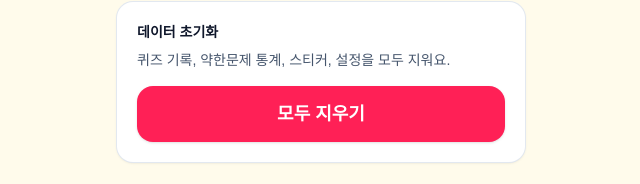
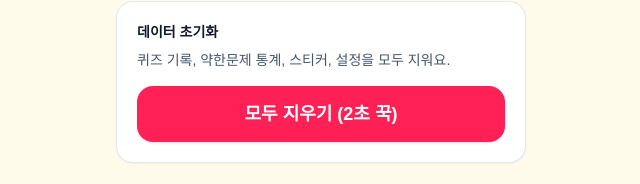
Before and after one commit to woairi/gugudan-kids, a Next.js app: page /parents in a window 1280 px wide. Shown: the part 734-918 px from the top of the page, without its empty margins (319-959 px from the left). Built offline with nearby package versions, Linux system fonts and the light colour scheme.

Commit message:
feat(parents): gate reset with 2s long-press

```diff
--- a/src/app/parents/page.tsx
+++ b/src/app/parents/page.tsx
@@ -1,7 +1,7 @@
 "use client";
 
 import Link from "next/link";
-import { useEffect, useState } from "react";
+import { useEffect, useRef, useState } from "react";
 import { getSettings, setSettings, type Settings } from "@/shared/lib/settings";
 import { KEYS } from "@/shared/lib/keys";
 
@@ -130,12 +130,7 @@ export default function ParentsPage() {
           <p className="mt-2 text-sm text-slate-600">
             퀴즈 기록, 약한문제 통계, 스티커, 설정을 모두 지워요.
           </p>
-          <button
-            onClick={resetAll}
-            className="mt-4 h-14 w-full rounded-2xl bg-rose-500 text-lg font-extrabold text-white shadow-sm active:scale-[0.99]"
-          >
-            모두 지우기
-          </button>
+          <ResetHoldButton onConfirm={resetAll} />
         </section>
 
         <section className="mt-6 rounded-2xl bg-white p-5 shadow-sm ring-1 ring-slate-200">
@@ -146,3 +141,65 @@ export default function ParentsPage() {
     </main>
   );
 }
+
+
+function ResetHoldButton({ onConfirm }: { onConfirm: () => void }) {
+  const [holding, setHolding] = useState(false);
+  const [progress, setProgress] = useState(0);
+  const timerRef = useRef<number | null>(null);
+  const startAtRef = useRef<number | null>(null);
+
+  useEffect(() => {
+    return () => {
+      if (timerRef.current) window.clearInterval(timerRef.current);
+    };
+  }, []);
+
+  function startHold() {
+    if (holding) return;
+    setHolding(true);
+    setProgress(0);
+    startAtRef.current = Date.now();
+    timerRef.current = window.setInterval(() => {
+      const startAt = startAtRef.current ?? Date.now();
+      const elapsed = Date.now() - startAt;
+      const p = Math.min(100, Math.round((elapsed / 2000) * 100));
+      setProgress(p);
+      if (elapsed >= 2000) {
+        window.clearInterval(timerRef.current!);
+        timerRef.current = null;
+        setHolding(false);
+        setProgress(0);
+        onConfirm();
+      }
+    }, 50);
+  }
+
+  function stopHold() {
+    setHolding(false);
+    setProgress(0);
+    startAtRef.current = null;
+    if (timerRef.current) {
+      window.clearInterval(timerRef.current);
+      timerRef.current = null;
+    }
+  }
+
+  return (
+    <button
+      onPointerDown={startHold}
+      onPointerUp={stopHold}
+      onPointerCancel={stopHold}
+      onPointerLeave={stopHold}
+      className="relative mt-4 h-14 w-full rounded-2xl bg-rose-500 text-lg font-extrabold text-white shadow-sm active:scale-[0.99]"
+      aria-label="모두 지우기(2초간 길게 누르기)"
+    >
+      모두 지우기 (2초 꾹)
+      {holding && (
+        <div className="absolute inset-x-4 bottom-2 h-2 overflow-hidden rounded-full bg-rose-200">
+          <div className="h-2 bg-white/80" style={{ width: `${progress}%` }} />
+        </div>
+      )}
+    </button>
+  );
+}
```
Also changed, not shown: 1 other file (tests, documents, lock files or other folders).
